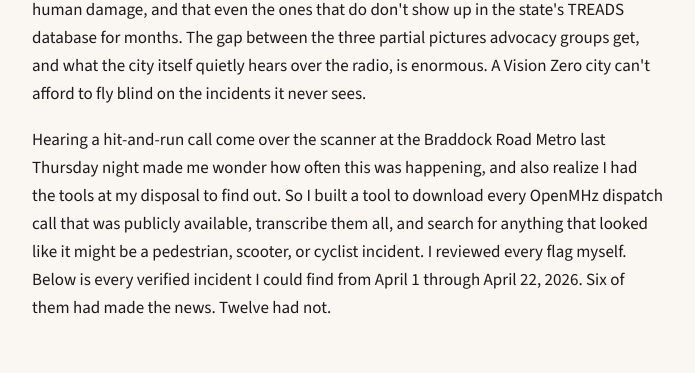
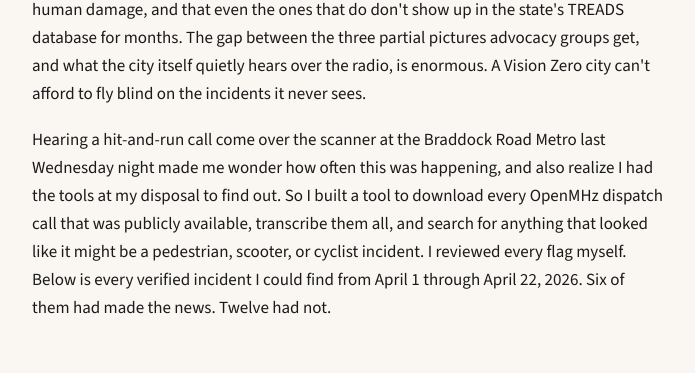
Before and after one commit to ElenaH77/what-dispatch-heard-in-april, a plain HTML site: page index.html in a window 1280 px wide. Shown: the part 1095-1468 px from the top of the page, 292-987 px from the left. Drawn offline with nearby package versions, Linux system fonts and the light colour scheme.

Commit message:
Fix day-of-week: Braddock Metro incident was Wednesday, not Thursday

```diff
--- a/index.html
+++ b/index.html
@@ -269,7 +269,7 @@ city itself quietly hears over the radio, is enormous. A Vision Zero city
 can't afford to fly blind on the incidents it never sees.</p>
 
 <p>Hearing a hit-and-run call come over the scanner at the Braddock Road
-Metro last Thursday night made me wonder how often this was happening, and
+Metro last Wednesday night made me wonder how often this was happening, and
 also realize I had the tools at my disposal to find out. So I built a tool
 to download every OpenMHz dispatch call that was publicly available,
 transcribe them all, and search for anything that looked like it might be a
```
